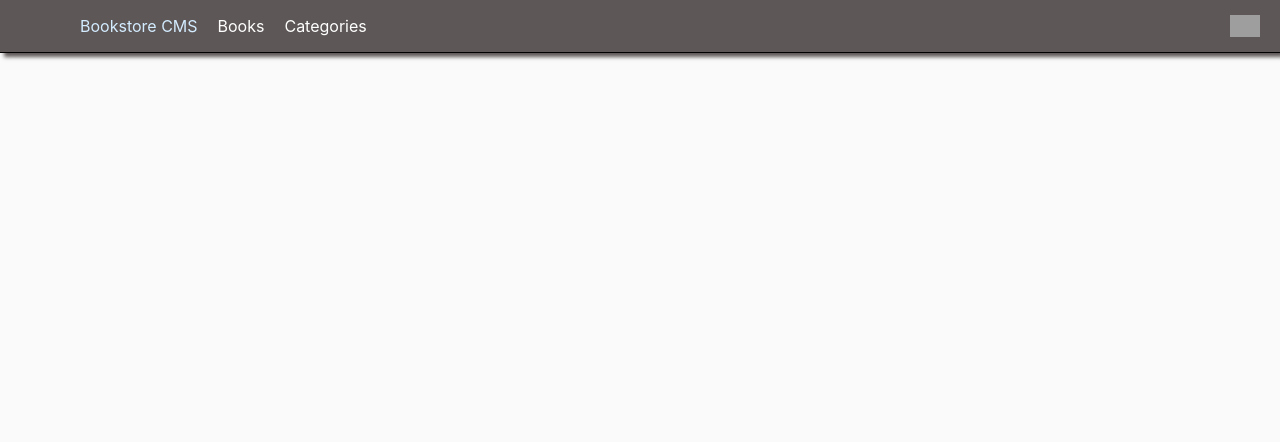
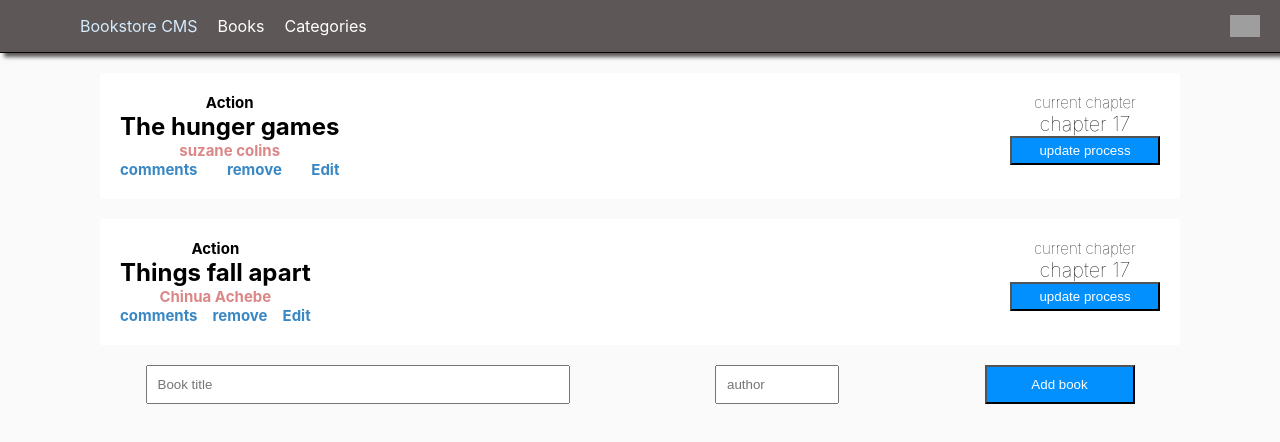
Before and after one commit to Divinity-dev/Bookstore, a React (Create React App) app: page / in a window 1280 px wide. Shown: the top 442 px of the page. Built offline with nearby package versions, Linux system fonts and the light colour scheme; grey boxes are pictures that could not be loaded.

Commit message:
Add more css and components

```diff
--- a/package.json
+++ b/package.json
@@ -6,6 +6,7 @@
     "@testing-library/jest-dom": "^5.16.5",
     "@testing-library/react": "^13.4.0",
     "@testing-library/user-event": "^13.5.0",
+    "prop-types": "^15.8.1",
     "react": "^18.2.0",
     "react-dom": "^18.2.0",
     "react-router-dom": "^6.8.2",
--- a/src/App.js
+++ b/src/App.js
@@ -1,16 +1,17 @@
 import './App.css';
 import { Routes, Route } from 'react-router-dom';
-import Navbar from './Components/Navbar';
 import Categories from './Components/Categories';
-import Booklist from './Components/Booklist';
+import Books from './Components/Books';
+import Layout from './Components/Layout';
 
 function App() {
   return (
     <div className="App">
-      <Navbar />
       <Routes>
-        <Route path="/Booklist" element={<Booklist />} />
-        <Route path="/Categories" element={<Categories />} />
+        <Route path="/" element={<Layout />}>
+          <Route index element={<Books />} />
+          <Route path="/Categories" element={<Categories />} />
+        </Route>
       </Routes>
     </div>
   );
--- /dev/null
+++ b/src/Components/Book.js
@@ -0,0 +1,31 @@
+import { PropTypes } from 'prop-types';
+
+function Book({ book }) {
+  const { title, author } = book;
+  return (
+    <div className="Books">
+      <div className="B1">
+        <h4>Action</h4>
+        <h2>{title}</h2>
+        <h3>{author}</h3>
+        <div className="comps">
+          <h3>comments</h3>
+          <h3>remove</h3>
+          <h3>Edit</h3>
+        </div>
+      </div>
+      <div className="B2">
+        <h3>current chapter</h3>
+        <h2>chapter 17</h2>
+        <button type="button">update process</button>
+      </div>
+    </div>
+  );
+}
+Book.propTypes = {
+  book: PropTypes.shape({
+    title: PropTypes.string,
+    author: PropTypes.string,
+  }).isRequired,
+};
+export default Book;
--- a/src/Components/Booklist.js
+++ /dev/null
@@ -1,14 +0,0 @@
-import Books from './Books';
-import Form from './Form';
-
-function Booklist() {
-  return (
-    <div>
-      <Books />
-      <Form />
-
-    </div>
-  );
-}
-
-export default Booklist;
--- a/src/Components/Books.css
+++ b/src/Components/Books.css
@@ -46,3 +46,13 @@
   margin: 0;
   font-weight: 50;
 }
+
+.comps {
+  display: flex;
+  justify-content: space-between;
+  font-size: 18px;
+}
+
+.comps h3 {
+  color: #3988c4;
+}
--- a/src/Components/Books.js
+++ b/src/Components/Books.js
@@ -1,27 +1,19 @@
 /* eslint-disable react/jsx-key */
 import './Books.css';
+import Book from './Book';
+import Form from './Form';
 
 function Books() {
   const Books = [{ author: 'suzane colins', title: 'The hunger games' }, { author: 'Chinua Achebe', title: 'Things fall apart' }];
-  const Booklist = Books.map((Book) => (
-    <div className="Books">
-      <div className="B1">
-        <h4>Action</h4>
-        <h2>{Book.title}</h2>
-        <h3>{Book.author}</h3>
-      </div>
-      <div className="B2">
-        <h3>current chapter</h3>
-        <h2>chapter 17</h2>
-        <button type="button">update process</button>
-      </div>
-    </div>
+  const Booklist = Books.map((book) => (
+    <Book book={book} />
   ));
   return (
     <div>
       {
       Booklist
     }
+      <Form />
     </div>
 
   );
--- /dev/null
+++ b/src/Components/Layout.js
@@ -0,0 +1,12 @@
+import { Outlet } from 'react-router-dom';
+import Navbar from './Navbar';
+
+function Layout() {
+  return (
+    <div>
+      <Navbar />
+      <Outlet />
+    </div>
+  );
+}
+export default Layout;
--- a/src/Components/Navbar.js
+++ b/src/Components/Navbar.js
@@ -11,7 +11,7 @@ function Navbar() {
           Bookstore CMS
         </li>
         <li>
-          <Link to="./Booklist">Books</Link>
+          <Link to="/">Books</Link>
         </li>
         <li>
           <Link to="./Categories">Categories</Link>
```
Also changed, not shown: 1 other file (tests, documents, lock files or other folders).
